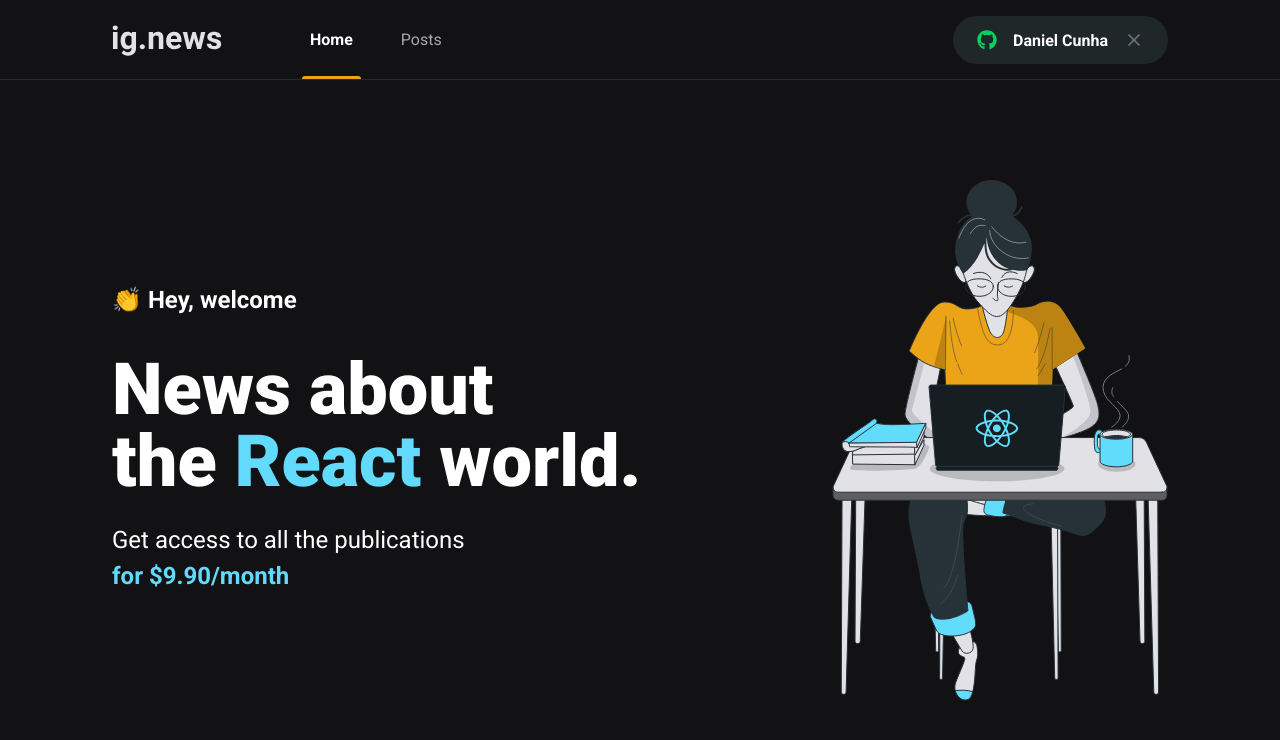
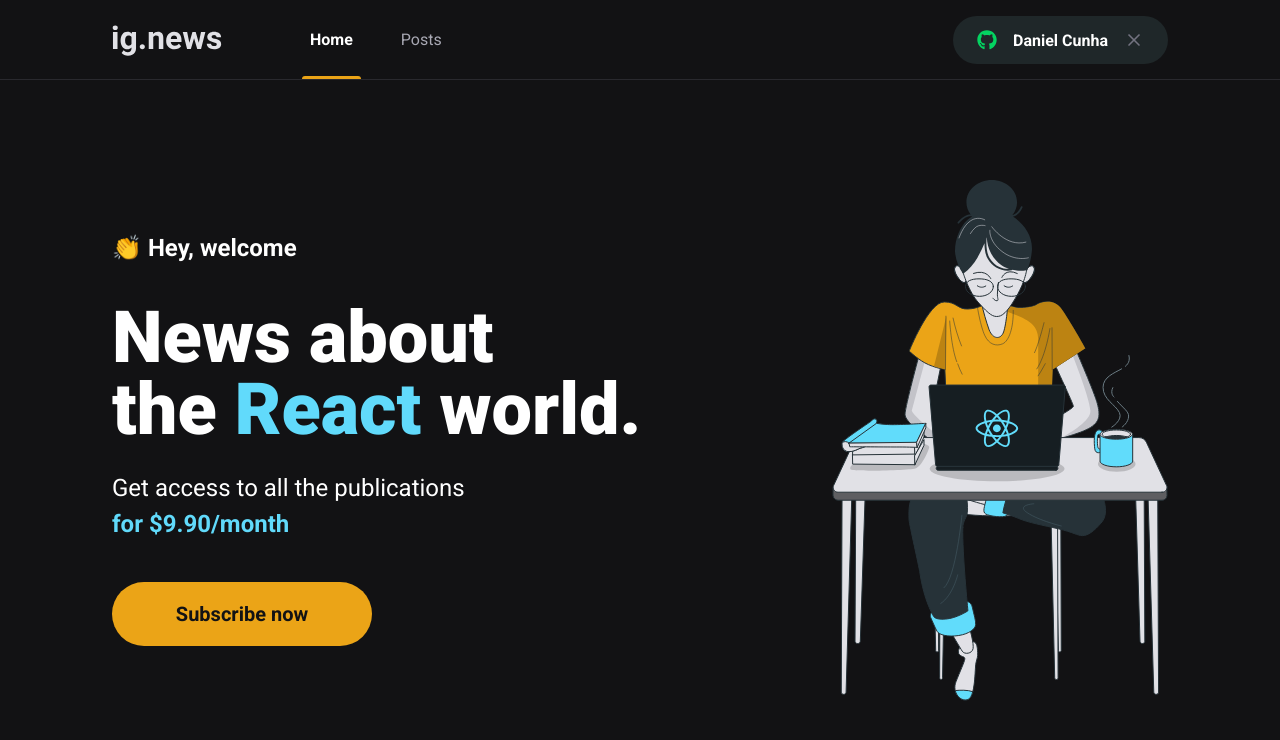
Before and after one commit to danicunhac/ignews, a Next.js app: page / in a window 1280 px wide. Shown: the top 740 px of the page. Built offline with nearby package versions, Linux system fonts and the light colour scheme.

Commit message:
feat: subscribe button

```diff
--- a/src/common/Header/index.tsx
+++ b/src/common/Header/index.tsx
@@ -1,4 +1,4 @@
-import { SignInButton } from "../SignInButton";
+import { SignInButton } from "@/common";
 import styles from "./styles.module.scss";
 
 export function Header() {
--- /dev/null
+++ b/src/common/SubscribeButton/index.tsx
@@ -0,0 +1,9 @@
+import styles from "./styles.module.scss";
+
+export function SubscribeButton() {
+  return (
+    <button type="button" className={styles.subscribeButton}>
+      Subscribe now
+    </button>
+  );
+}
--- /dev/null
+++ b/src/common/SubscribeButton/styles.module.scss
@@ -0,0 +1,21 @@
+.subscribeButton {
+  height: 4rem;
+  width: 260px;
+  height: 4rem;
+  border: 0;
+  border-radius: 2rem;
+  background: var(--yellow-500);
+  color: var(--gray-900);
+  font-size: 1.25rem;
+  font-weight: bold;
+
+  display: flex;
+  align-items: center;
+  justify-content: center;
+
+  transition: filter 0.2s;
+
+  &:hover {
+    filter: brightness(0.8);
+  }
+}
--- /dev/null
+++ b/src/common/index.ts
@@ -0,0 +1,5 @@
+import { SubscribeButton } from "./SubscribeButton";
+import { SignInButton } from "./SignInButton";
+import { Header } from "./Header";
+
+export { SubscribeButton, SignInButton, Header };
--- a/src/layout/home/home.module.scss
+++ b/src/layout/home/home.module.scss
@@ -37,4 +37,8 @@
       font-weight: bold;
     }
   }
+
+  button {
+    margin-top: 2.5rem;
+  }
 }
--- a/src/layout/home/index.tsx
+++ b/src/layout/home/index.tsx
@@ -1,4 +1,6 @@
 import Head from "next/head";
+
+import { SubscribeButton } from "@/common";
 
 import styles from "./home.module.scss";
 
@@ -18,6 +20,7 @@
             Get access to all the publications <br />
             <span>for $9.90/month</span>
           </p>
+          <SubscribeButton />
         </section>
         <img src="/images/avatar.svg" alt="Girl coding" />
       </main>
--- a/src/pages/_app.tsx
+++ b/src/pages/_app.tsx
@@ -1,7 +1,7 @@
-import { Header } from '@/common/Header';
-import { AppProps } from 'next/app';
+import { Header } from "@/common";
+import { AppProps } from "next/app";
 
-import '../styles/global.scss';
+import "@/styles/global.scss";
 
 function MyApp({ Component, pageProps }: AppProps) {
   return (
```
